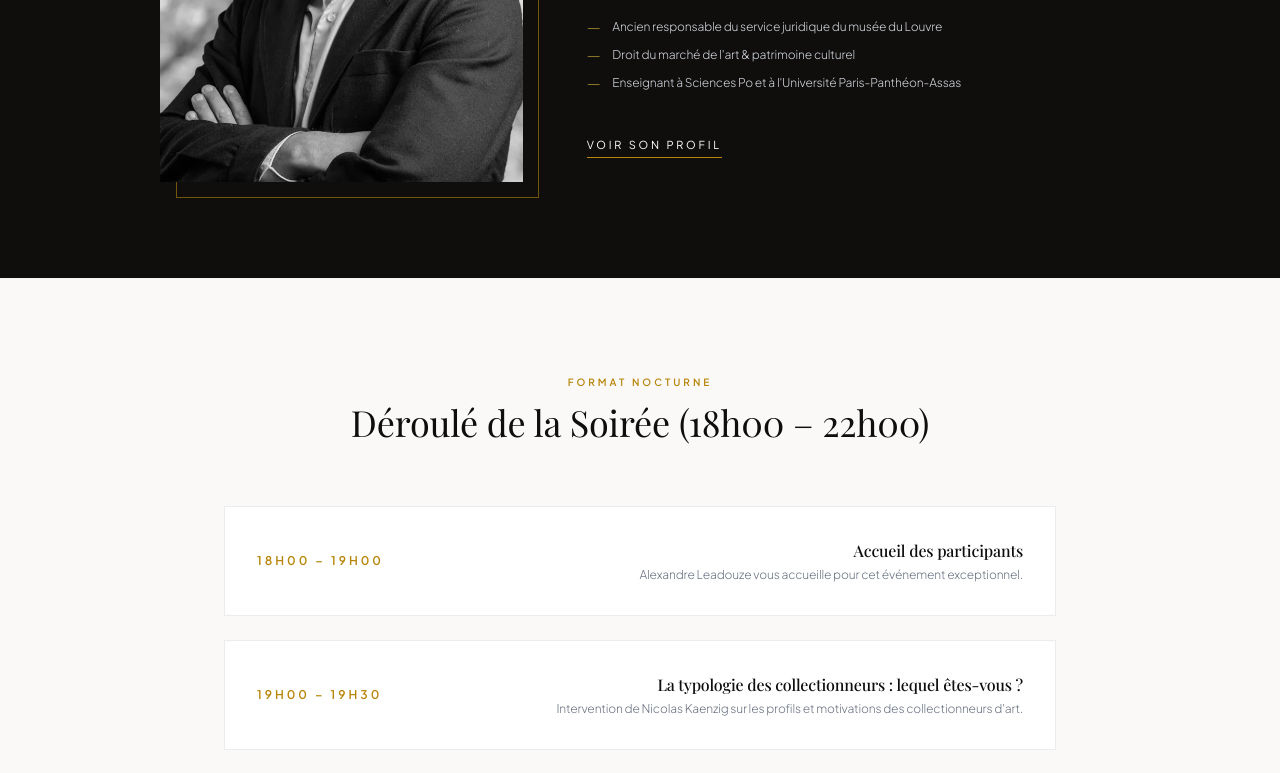
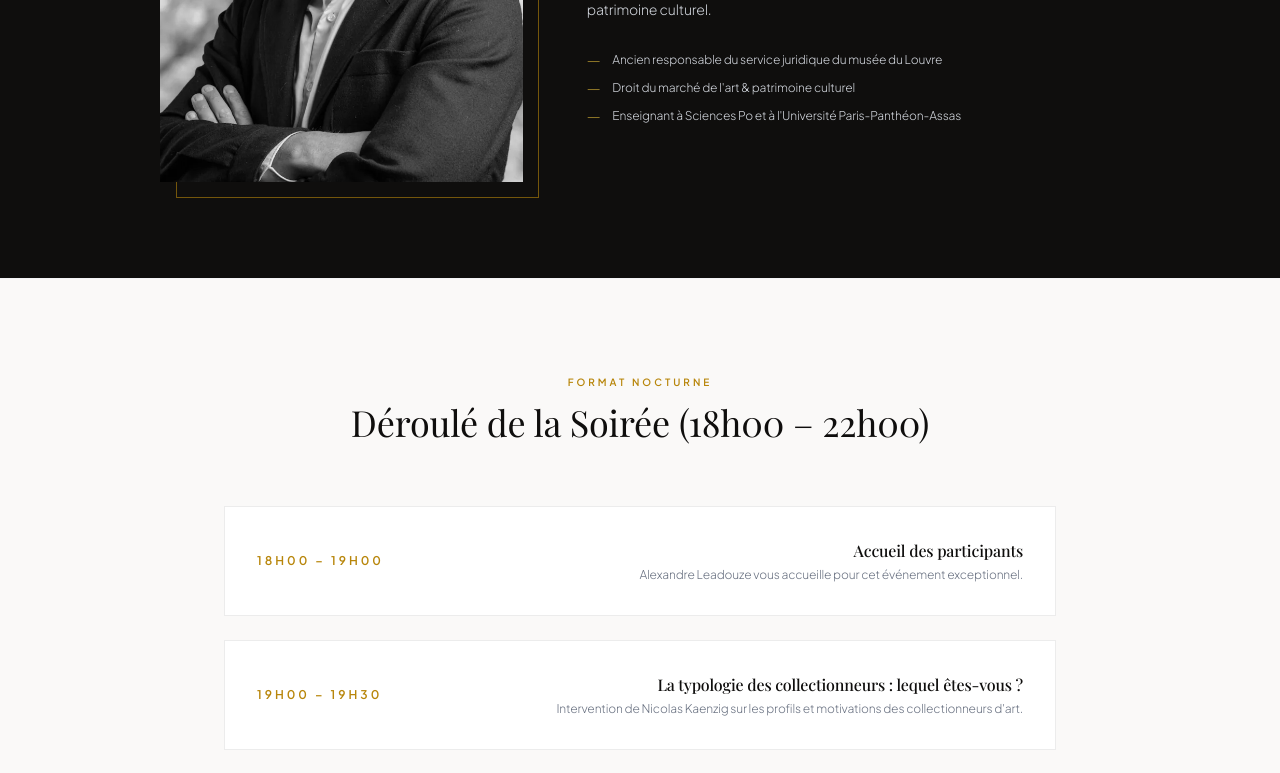
Before and after one commit to InRealArt/gallery-leadouze-events, a Next.js app: page / in a window 1280 px wide. Shown: the part 3500-4273 px from the top of the page. Built offline with nearby package versions, Linux system fonts and the light colour scheme.

Commit message:
chnage in honner invite + faq

```diff
--- a/src/components/sections/InviteHonneurSection.tsx
+++ b/src/components/sections/InviteHonneurSection.tsx
@@ -37,7 +37,7 @@ export function InviteHonneurSection() {
 
             <p className="text-sm text-gray-300 font-light leading-relaxed mb-8">{guestOfHonour.bio}</p>
 
-            <ul className="space-y-3 mb-10 text-left inline-block md:block">
+            <ul className="space-y-3 text-left inline-block md:block">
               {guestOfHonour.highlights.map((highlight) => (
                 <li key={highlight} className="flex items-start gap-3 text-xs text-gray-300 font-light">
                   <span className="text-accent-gold-light font-serif-title text-base leading-4">—</span>
@@ -45,17 +45,6 @@ export function InviteHonneurSection() {
                 </li>
               ))}
             </ul>
-
-            <div>
-              <a
-                href={guestOfHonour.profileUrl}
-                target="_blank"
-                rel="noopener noreferrer"
-                className="inline-block text-[11px] uppercase tracking-[0.25em] text-white border-b border-accent-gold pb-1 transition-colors hover:text-accent-gold-light"
-              >
-                Voir son profil
-              </a>
-            </div>
           </div>
         </div>
       </div>
--- a/src/components/sections/faq/FaqAccordionItem.tsx
+++ b/src/components/sections/faq/FaqAccordionItem.tsx
@@ -3,6 +3,7 @@
 import { useState } from "react"
 import { ChevronDown } from "lucide-react"
 import type { FaqItem } from "@/data/event"
+import { LinkButton } from "@/components/ui/Button"
 
 export function FaqAccordionItem({ question, answer }: FaqItem) {
   const [open, setOpen] = useState(false)
@@ -22,7 +23,10 @@ export function FaqAccordionItem({ question, answer }: FaqItem) {
       </button>
       {open && (
         <div className="pt-4 text-xs text-gray-500 font-light leading-relaxed border-t border-gray-100 mt-4">
-          {answer}
+          <p>{answer}</p>
+          <LinkButton href="#reservation" variant="outline" className="inline-block mt-6 px-6 py-2.5">
+            Je m&apos;inscris
+          </LinkButton>
         </div>
       )}
     </div>
--- a/src/data/event.ts
+++ b/src/data/event.ts
@@ -51,7 +51,6 @@ export interface GuestOfHonour {
   bio: string
   highlights: string[]
   photo: string
-  profileUrl: string
 }
 
 export const guestOfHonour: GuestOfHonour = {
@@ -64,7 +63,6 @@ export const guestOfHonour: GuestOfHonour = {
     "Enseignant à Sciences Po et à l'Université Paris-Panthéon-Assas",
   ],
   photo: "/images/intervenants/Xavier.webp",
-  profileUrl: "https://www.valther.com/team/xavier-pres",
 }
 
 export interface ProgrammeItem {
```
